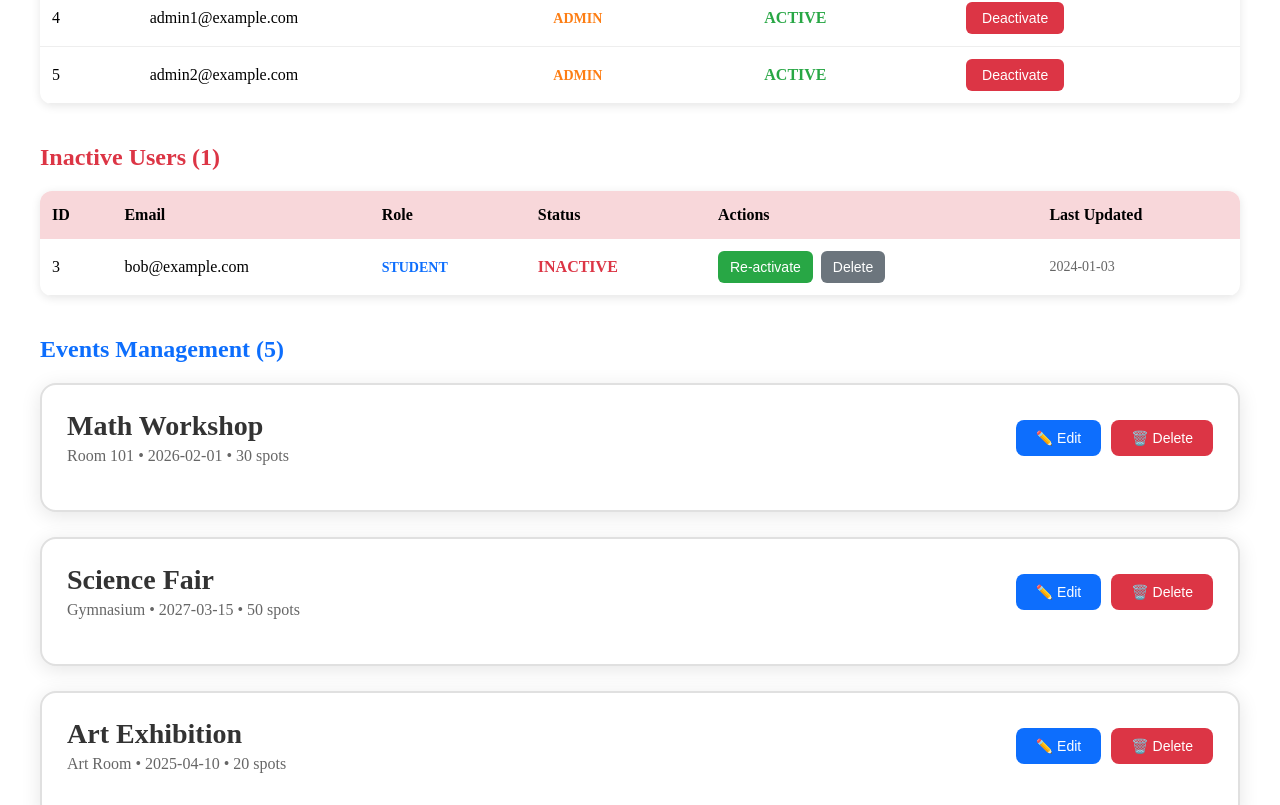
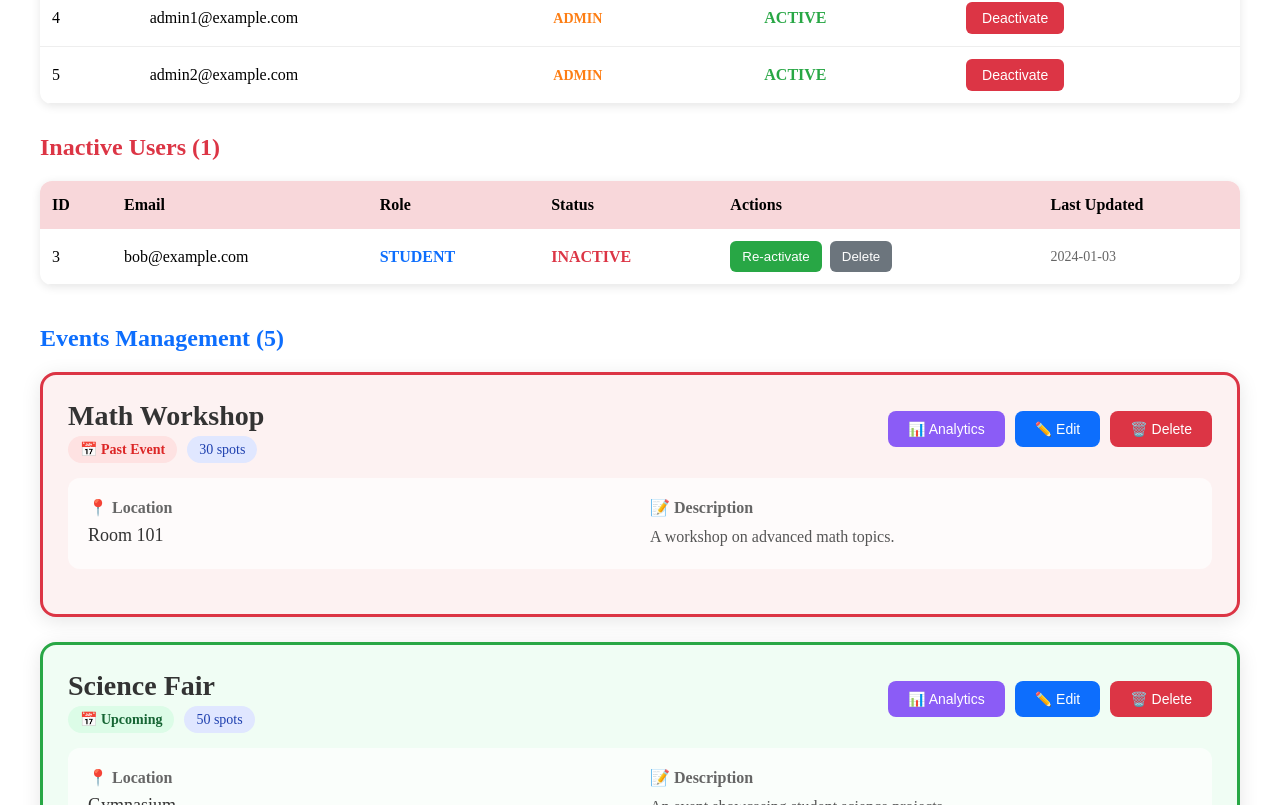
Before and after one commit to JanTheThird/event-registration-final-project, a React (Vite) app: page /admin in a window 1280 px wide. Shown: the part 335-1140 px from the top of the page. Built offline with nearby package versions, Linux system fonts and the light colour scheme.

Commit message:
feat: implement analytics in event cards.

```diff
--- a/src/pages/admin/AdminPage.tsx
+++ b/src/pages/admin/AdminPage.tsx
@@ -1,7 +1,7 @@
 // pages/admin/AdminPage.tsx
 import { useState, useEffect } from 'react';
 import { useDB } from '../../utils/localdb/db';
-import type { User, Event } from '../../utils/types/Index';
+import type { Event, User } from '../../utils/types/Index';
 
 interface EventFormData {
   name: string;
@@ -17,12 +17,21 @@ interface EditingEvent {
   formData: EventFormData;
 }
 
+interface EventAnalytics {
+  totalRegistered: number;
+  quota: number;
+  isSuccess: boolean;
+  status: 'success' | 'failed' | 'upcoming';
+}
+
 export default function AdminPage() {
   const db = useDB();
   const [activeUsers, setActiveUsers] = useState<User[]>([]);
   const [inactiveUsers, setInactiveUsers] = useState<User[]>([]);
   const [events, setEvents] = useState<Event[]>([]);
   const [editingEvents, setEditingEvents] = useState<EditingEvent[]>([]);
+  const [showAnalytics, setShowAnalytics] = useState<Event | null>(null);
+  const [analytics, setAnalytics] = useState<EventAnalytics | null>(null);
 
   useEffect(() => {
     refreshData();
@@ -41,6 +50,38 @@ export default function AdminPage() {
 
   const refreshEvents = () => {
     setEvents(db.getEvents());
+  };
+
+  // Event status and analytics
+  const getEventStatus = (event: Event): 'upcoming' | 'past' => {
+    const today = new Date();
+    today.setHours(0, 0, 0, 0);
+    const eventDate = new Date(event.date);
+    eventDate.setHours(0, 0, 0, 0);
+    return eventDate >= today ? 'upcoming' : 'past';
+  };
+
+  const getEventAnalytics = (event: Event): EventAnalytics => {
+    const status = getEventStatus(event);
+
+    if (status === 'upcoming') {
+      return {
+        totalRegistered: 0,
+        quota: event.quota,
+        isSuccess: false,
+        status: 'upcoming'
+      };
+    }
+
+    // Mock registered count - in real app, you'd get this from registrations
+    const totalRegistered = Math.floor(Math.random() * (event.quota + 10));
+
+    return {
+      totalRegistered,
+      quota: event.quota,
+      isSuccess: totalRegistered >= event.quota,
+      status: totalRegistered >= event.quota ? 'success' : 'failed'
+    };
   };
 
   const handleToggleStatus = (id: number) => {
@@ -70,7 +111,7 @@ export default function AdminPage() {
         editing: true,
         formData: {
           name: event.name,
-          date: event.date, // Your dates are already in YYYY-MM-DD format
+          date: event.date,
           quota: event.quota,
           location: event.location,
           description: event.description,
@@ -107,7 +148,6 @@ export default function AdminPage() {
       return;
     }
 
-    // Update the event in the DB
     const eventIndex = db.getEvents().findIndex(e => e.id === eventId);
     if (eventIndex !== -1) {
       db.getEvents()[eventIndex] = {
@@ -137,7 +177,6 @@ export default function AdminPage() {
 
   const handleDeleteEvent = (eventId: number) => {
     if (confirm('Delete this event?')) {
-      // Remove from DB
       const eventIndex = db.getEvents().findIndex(e => e.id === eventId);
       if (eventIndex !== -1) {
         db.getEvents().splice(eventIndex, 1);
@@ -148,6 +187,12 @@ export default function AdminPage() {
     }
   };
 
+  const showEventAnalytics = (event: Event) => {
+    const analyticsData = getEventAnalytics(event);
+    setAnalytics(analyticsData);
+    setShowAnalytics(event);
+  };
+
   const getEditingEvent = (eventId: number): EditingEvent | undefined => {
     return editingEvents.find(e => e.id === eventId);
   };
@@ -156,16 +201,18 @@ export default function AdminPage() {
     <div style={{ padding: '20px', maxWidth: '1200px', margin: '0 auto' }}>
       <h1 style={{ color: '#333', marginBottom: '30px' }}>Admin Dashboard</h1>
 
-      {/* Active Users */}
+      {/* User Management Tables - same as before */}
       <div style={{ marginBottom: '40px' }}>
         <h2 style={{ color: '#28a745', marginBottom: '20px' }}>
           Active Users ({activeUsers.length})
         </h2>
+        {/* Active users table - unchanged */}
         <div style={{
           background: 'white',
           borderRadius: '12px',
           boxShadow: '0 2px 10px rgba(0,0,0,0.1)',
-          overflow: 'hidden'
+          overflow: 'hidden',
+          marginBottom: '30px'
         }}>
           <table style={{ width: '100%', borderCollapse: 'collapse' }}>
             <thead>
@@ -206,8 +253,7 @@ export default function AdminPage() {
                         padding: '8px 16px',
                         borderRadius: '6px',
                         cursor: 'pointer',
-                        fontSize: '14px',
-                        fontWeight: '500'
+                        fontSize: '14px'
                       }}
                     >
                       Deactivate
@@ -218,10 +264,7 @@ export default function AdminPage() {
             </tbody>
           </table>
         </div>
-      </div>
 
-      {/* Inactive Users */}
-      <div style={{ marginBottom: '40px' }}>
         <h2 style={{ color: '#dc3545', marginBottom: '20px' }}>
           Inactive Users ({inactiveUsers.length})
         </h2>
@@ -250,8 +293,7 @@ export default function AdminPage() {
                   <td style={{ padding: '12px' }}>
                     <span style={{
                       color: user.role === 'admin' ? '#fd7e14' : '#0d6efd',
-                      fontWeight: 'bold',
-                      fontSize: '14px'
+                      fontWeight: 'bold'
                     }}>
                       {user.role.toUpperCase()}
                     </span>
@@ -271,8 +313,7 @@ export default function AdminPage() {
                         padding: '8px 12px',
                         marginRight: '8px',
                         borderRadius: '6px',
-                        cursor: 'pointer',
-                        fontSize: '14px'
+                        cursor: 'pointer'
                       }}
                     >
                       Re-activate
@@ -285,8 +326,7 @@ export default function AdminPage() {
                         border: 'none',
                         padding: '8px 12px',
                         borderRadius: '6px',
-                        cursor: 'pointer',
-                        fontSize: '14px'
+                        cursor: 'pointer'
                       }}
                     >
                       Delete
@@ -309,13 +349,18 @@ export default function AdminPage() {
           {events.map((event) => {
             const editingEvent = getEditingEvent(event.id);
             const isEditing = editingEvent?.editing;
+            const eventStatus = getEventStatus(event);
 
             return (
               <div key={event.id} style={{
                 padding: '25px',
-                border: `2px solid ${isEditing ? '#0d6efd' : '#e0e0e0'}`,
+                border: `3px solid ${isEditing ? '#0d6efd' : eventStatus === 'past' ? '#dc3545' : '#28a745'}`,
                 borderRadius: '16px',
-                background: isEditing ? '#e3f2fd' : 'white',
+                background: isEditing
+                  ? '#e3f2fd'
+                  : eventStatus === 'past'
+                    ? '#fdf2f2'
+                    : '#f0fdf4',
                 boxShadow: '0 4px 20px rgba(0,0,0,0.1)'
               }}>
                 {/* Event Header */}
@@ -330,14 +375,48 @@ export default function AdminPage() {
                       {isEditing ? 'Editing: ' : ''}{event.name}
                     </h3>
                     {!isEditing && (
-                      <p style={{ margin: '5px 0 0 0', color: '#666', fontSize: '16px' }}>
-                        {event.location} • {event.date} • {event.quota} spots
-                      </p>
+                      <div style={{ margin: '8px 0 0 0' }}>
+                        <span style={{
+                          padding: '6px 12px',
+                          background: eventStatus === 'past' ? '#fee2e2' : '#dcfce7',
+                          color: eventStatus === 'past' ? '#dc2626' : '#166534',
+                          borderRadius: '20px',
+                          fontSize: '14px',
+                          fontWeight: '600'
+                        }}>
+                          {eventStatus === 'past' ? '📅 Past Event' : '📅 Upcoming'}
+                        </span>
+                        <span style={{
+                          marginLeft: '10px',
+                          padding: '6px 12px',
+                          background: '#e0e7ff',
+                          color: '#1e40af',
+                          borderRadius: '20px',
+                          fontSize: '14px'
+                        }}>
+                          {event.quota} spots
+                        </span>
+                      </div>
                     )}
                   </div>
-                  <div style={{ display: 'flex', gap: '10px' }}>
+                  <div style={{ display: 'flex', gap: '10px', flexWrap: 'wrap' }}>
                     {!isEditing ? (
                       <>
+                        <button
+                          onClick={() => showEventAnalytics(event)}
+                          style={{
+                            padding: '10px 20px',
+                            background: '#8b5cf6',
+                            color: 'white',
+                            border: 'none',
+                            borderRadius: '8px',
+                            cursor: 'pointer',
+                            fontWeight: '500',
+                            fontSize: '14px'
+                          }}
+                        >
+                          📊 Analytics
+                        </button>
                         <button
                           onClick={() => startEdit(event)}
                           style={{
@@ -379,8 +458,7 @@ export default function AdminPage() {
                           border: 'none',
                           borderRadius: '8px',
                           cursor: 'pointer',
-                          fontWeight: '500',
-                          fontSize: '14px'
+                          fontWeight: '500'
                         }}
                       >
                         Cancel
@@ -389,12 +467,37 @@ export default function AdminPage() {
                   </div>
                 </div>
 
+                {/* Event Preview (non-editing) */}
+                {!isEditing && (
+                  <div style={{
+                    display: 'grid',
+                    gridTemplateColumns: '1fr 1fr',
+                    gap: '20px',
+                    marginBottom: '20px',
+                    padding: '20px',
+                    background: 'rgba(255,255,255,0.7)',
+                    borderRadius: '12px'
+                  }}>
+                    <div>
+                      <div style={{ fontWeight: '600', color: '#666', marginBottom: '8px' }}>📍 Location</div>
+                      <div style={{ fontSize: '18px', color: '#333' }}>{event.location}</div>
+                    </div>
+                    <div>
+                      <div style={{ fontWeight: '600', color: '#666', marginBottom: '8px' }}>📝 Description</div>
+                      <div style={{ fontSize: '16px', color: '#555', lineHeight: '1.5' }}>
+                        {event.description}
+                      </div>
+                    </div>
+                  </div>
+                )}
+
                 {/* Edit Form */}
                 {isEditing && editingEvent && (
                   <form onSubmit={(e) => {
                     e.preventDefault();
                     handleSubmitEvent(event.id);
                   }} style={{ display: 'grid', gap: '20px' }}>
+                    {/* Form fields - same as before */}
                     <div>
                       <label style={{ display: 'block', marginBottom: '8px', fontWeight: '600', color: '#333' }}>
                         Event Name *
@@ -407,10 +510,8 @@ export default function AdminPage() {
                           padding: '14px',
                           borderRadius: '8px',
                           border: '2px solid #e0e0e0',
-                          fontSize: '16px',
-                          transition: 'border-color 0.2s'
+                          fontSize: '16px'
                         }}
-                        placeholder="Enter event name"
                       />
                     </div>
 
@@ -466,7 +567,6 @@ export default function AdminPage() {
                           border: '2px solid #e0e0e0',
                           fontSize: '16px'
                         }}
-                        placeholder="Enter location"
                       />
                     </div>
 
@@ -484,10 +584,8 @@ export default function AdminPage() {
                           borderRadius: '8px',
                           border: '2px solid #e0e0e0',
                           fontSize: '16px',
-                          resize: 'vertical',
-                          fontFamily: 'inherit'
+                          resize: 'vertical'
                         }}
-                        placeholder="Enter event description"
                       />
                     </div>
 
@@ -502,8 +600,7 @@ export default function AdminPage() {
                           border: 'none',
                           borderRadius: '8px',
                           cursor: 'pointer',
-                          fontSize: '16px',
-                          fontWeight: '500'
+                          fontSize: '16px'
                         }}
                       >
                         Cancel
@@ -531,6 +628,151 @@ export default function AdminPage() {
           })}
         </div>
       </section>
+
+      {/* Analytics Modal */}
+      {showAnalytics && analytics && (
+        <div style={{
+          position: 'fixed',
+          top: 0,
+          left: 0,
+          right: 0,
+          bottom: 0,
+          background: 'rgba(0,0,0,0.5)',
+          display: 'flex',
+          alignItems: 'center',
+          justifyContent: 'center',
+          zIndex: 1000,
+          padding: '20px'
+        }}>
+          <div style={{
+            background: 'white',
+            borderRadius: '20px',
+            maxWidth: '600px',
+            width: '100%',
+            maxHeight: '90vh',
+            overflowY: 'auto',
+            boxShadow: '0 20px 60px rgba(0,0,0,0.3)'
+          }}>
+            <div style={{
+              padding: '30px',
+              borderBottom: '1px solid #eee',
+              display: 'flex',
+              justifyContent: 'space-between',
+              alignItems: 'center'
+            }}>
+              <h2 style={{ margin: 0, color: '#333', fontSize: '28px' }}>
+                📊 {showAnalytics.name} Analytics
+              </h2>
+              <button
+                onClick={() => setShowAnalytics(null)}
+                style={{
+                  background: 'none',
+                  border: 'none',
+                  fontSize: '24px',
+                  cursor: 'pointer',
+                  color: '#666',
+                  padding: '0',
+                  width: '40px',
+                  height: '40px',
+                  borderRadius: '50%',
+                  display: 'flex',
+                  alignItems: 'center',
+                  justifyContent: 'center',
+                  transition: 'all 0.2s'
+                }}
+                onMouseEnter={(e) => {
+                  e.currentTarget.style.background = '#f3f4f6';
+                  e.currentTarget.style.color = '#333';
+                }}
+                onMouseLeave={(e) => {
+                  e.currentTarget.style.background = 'transparent';
+                  e.currentTarget.style.color = '#666';
+                }}
+              >
+                ×
+              </button>
+            </div>
+
+            <div style={{ padding: '30px' }}>
+              <div style={{
+                display: 'grid',
+                gridTemplateColumns: 'repeat(auto-fit, minmax(200px, 1fr))',
+                gap: '20px',
+                marginBottom: '30px'
+              }}>
+                <div style={{
+                  padding: '20px',
+                  background: analytics.status === 'success' ? '#dcfce7' :
+                             analytics.status === 'failed' ? '#fee2e2' : '#fef3c7',
+                  borderRadius: '12px',
+                  textAlign: 'center',
+                  border: `3px solid ${
+                    analytics.status === 'success' ? '#22c55e' :
+                    analytics.status === 'failed' ? '#ef4444' : '#eab308'
+                  }`
+                }}>
+                  <div style={{ fontSize: '48px', fontWeight: 'bold', color: '#333' }}>
+                    {analytics.status === 'success' ? '✅' :
+                     analytics.status === 'failed' ? '❌' : '⏳'}
+                  </div>
+                  <div style={{ fontSize: '16px', color: '#666', marginTop: '8px' }}>
+                    {analytics.status === 'upcoming' ? 'Upcoming' :
+                     analytics.isSuccess ? 'SUCCESS' : 'FAILED'}
+                  </div>
+                </div>
+
+                <div style={{
+                  padding: '20px',
+                  background: 'rgba(59, 130, 246, 0.1)',
+                  borderRadius: '12px',
+                  border: '2px solid #3b82f6'
+                }}>
+                  <div style={{ fontSize: '24px', fontWeight: 'bold', color: '#3b82f6' }}>
+                    {analytics.totalRegistered}
+                  </div>
+                  <div style={{ fontSize: '14px', color: '#666' }}>Total Registered</div>
+                </div>
+
+                <div style={{
+                  padding: '20px',
+                  background: 'rgba(219, 234, 254, 0.5)',
+                  borderRadius: '12px',
+                  border: '2px solid #3b82f6'
+                }}>
+                  <div style={{ fontSize: '24px', fontWeight: 'bold', color: '#1e40af' }}>
+                    {analytics.quota}
+                  </div>
+                  <div style={{ fontSize: '14px', color: '#666' }}>Quota Needed</div>
+                </div>
+              </div>
+
+              <div style={{
+                padding: '20px',
+                background: '#f8fafc',
+                borderRadius: '12px',
+                borderLeft: '4px solid #3b82f6'
+              }}>
+                <h4 style={{ margin: '0 0 10px 0', color: '#1e40af' }}>Event Details:</h4>
+                <p><strong>Date:</strong> {showAnalytics.date}</p>
+                <p><strong>Location:</strong> {showAnalytics.location}</p>
+                {analytics.status !== 'upcoming' && (
+                  <p style={{
+                    fontSize: '16px',
+                    fontWeight: '500',
+                    color: analytics.isSuccess ? '#22c55e' : '#ef4444',
+                    marginTop: '15px'
+                  }}>
+                    {analytics.isSuccess
+                      ? `🎉 SUCCESS! Quota (${analytics.quota}) was met with ${analytics.totalRegistered} registrations!`
+                      : `😞 FAILED. Only ${analytics.totalRegistered} registered out of ${analytics.quota} quota needed.`
+                    }
+                  </p>
+                )}
+              </div>
+            </div>
+          </div>
+        </div>
+      )}
     </div>
   );
 }
```
